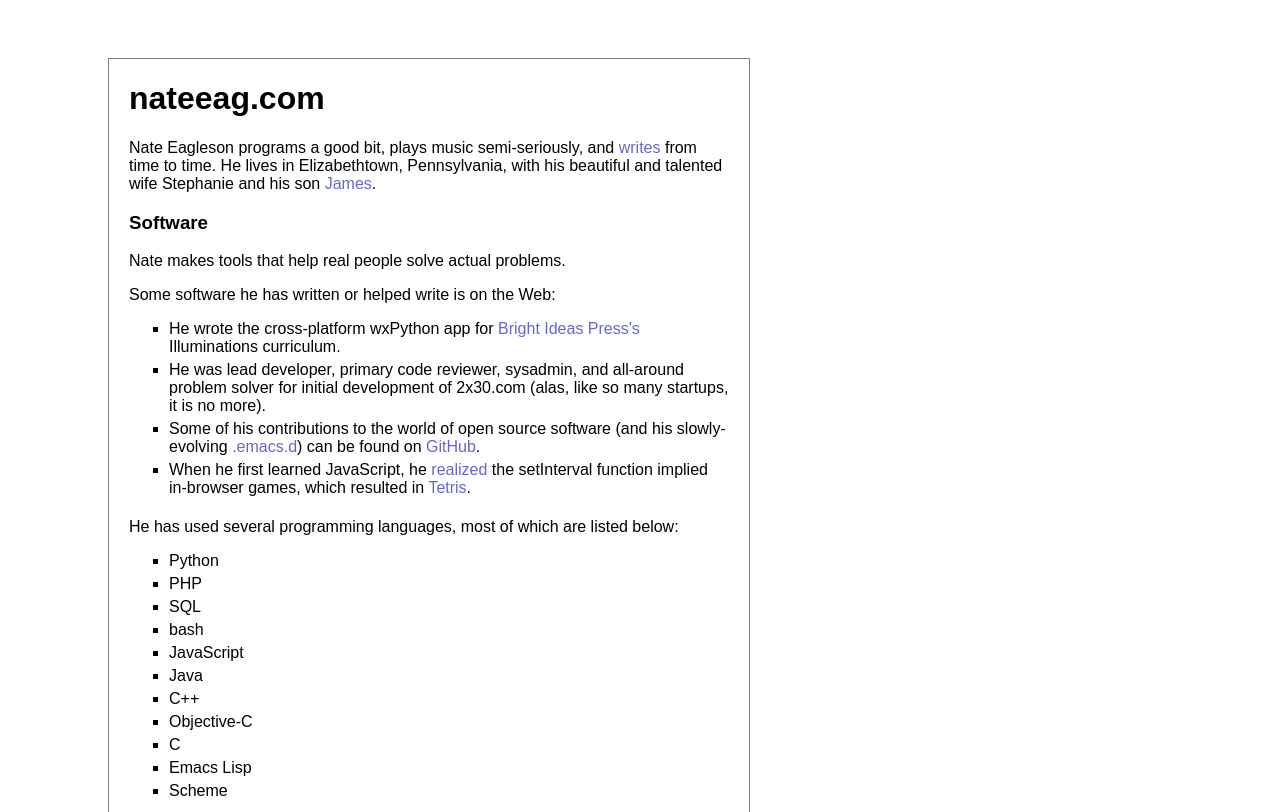
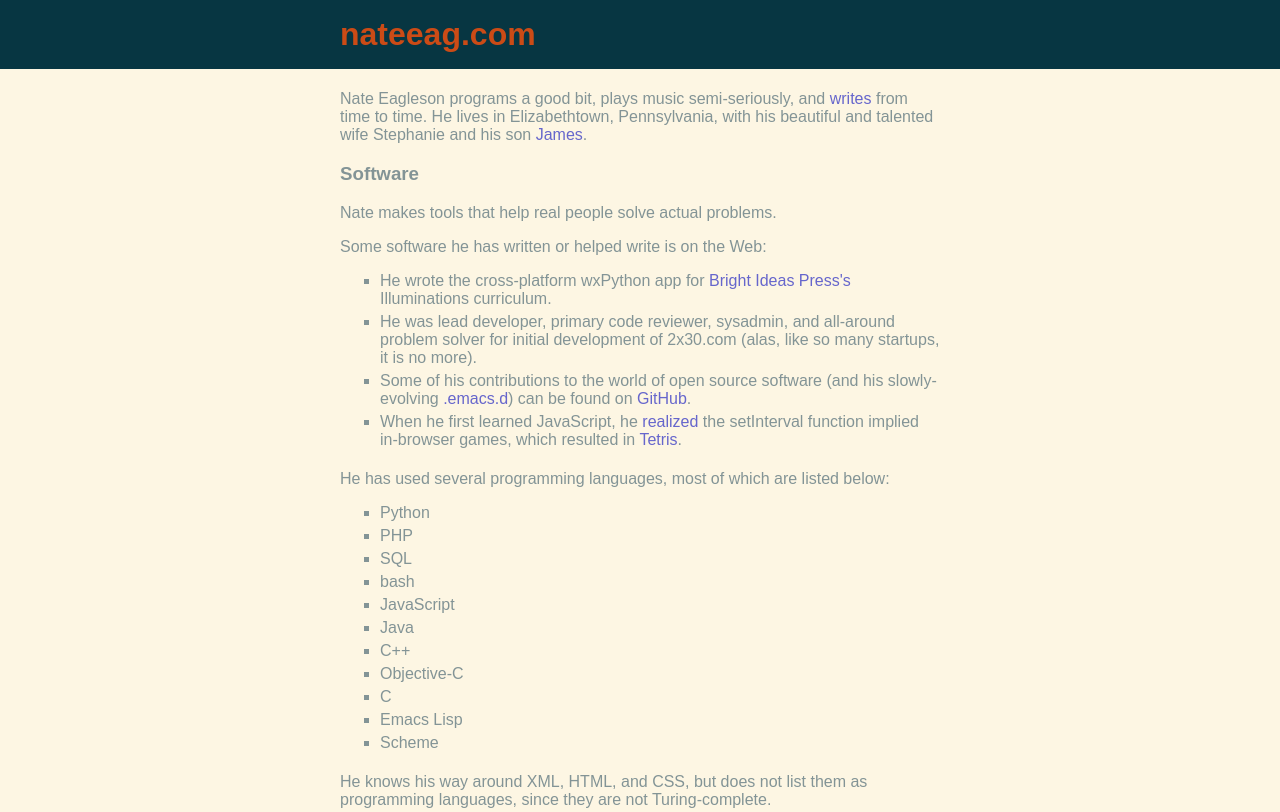
Before and after one commit to NateEag/nateeag.com, a plain HTML site: page src/index.html in a window 1280 px wide. Shown: the top 812 px of the page. Drawn offline with Linux system fonts and the light colour scheme.

Commit message:
Use basic Solarized colors for index.html

```diff
--- a/src/index.html
+++ b/src/index.html
@@ -4,7 +4,7 @@
 
 <head>
         <meta http-equiv="content-type" content="text/html;charset=utf-8" />
-        <meta content="Nate Eagleson's projects, philosophies, and callings. You could even argue that this is Nate Eagleson's personal website, which would be close to right." />
+        <meta content="Nate Eagleson's projects and callings. You could even argue that this is Nate Eagleson's personal website, which would be close to right." />
 
         <link rel="stylesheet" href="/static/main.css" type="text/css" />
 
@@ -12,9 +12,11 @@
 </head>
 
 <body>
+    <div class="header">
+        <h1>nateeag.com</h1>
+    </div>
+
     <div class="content">
-        <h1>nateeag.com</h1>
-
         <p>
             Nate Eagleson programs a good bit, plays music semi-seriously, and
             <a href="http://www.ishness.net">writes</a> from time to time. He
--- a/src/static/main.css
+++ b/src/static/main.css
@@ -4,19 +4,60 @@
 html
 {
     font-family: sans-serif;
+
+    border: 0;
+    margin: 0 0 0 0;
+    padding: 0 0 0 0;
+}
+
+body
+{
+    display: block;
+    position: relative;
+
+    margin: 0 0 0 0;
+    padding: 0 0 0 0;
+
+    border: 0;
+
+    background-color:  #fdf6e3;
+    color: #839496;
+}
+
+div.header
+{
+    margin-top: 0;
+    background-color: #073642;
 }
 
 /* Main display area. */
 div.content
 {
     position: relative;
-    left: 100px;
-    top: 50px;
+
     width: 600px;
+
+    margin-left: auto;
+    margin-right: auto;
+
+    margin-bottom: 80px;
+
     padding-left: 20px;
     padding-right: 20px;
-    margin-bottom: 80px;
-    border: 1px grey solid;
+}
+
+h1
+{
+    width: 600px;
+
+    margin-top: 0;
+
+    margin-left: auto;
+    margin-right: auto;
+
+    padding: 1rem;
+
+    color: #cb4b16;
 }
 
 /* Link styles. */
```
